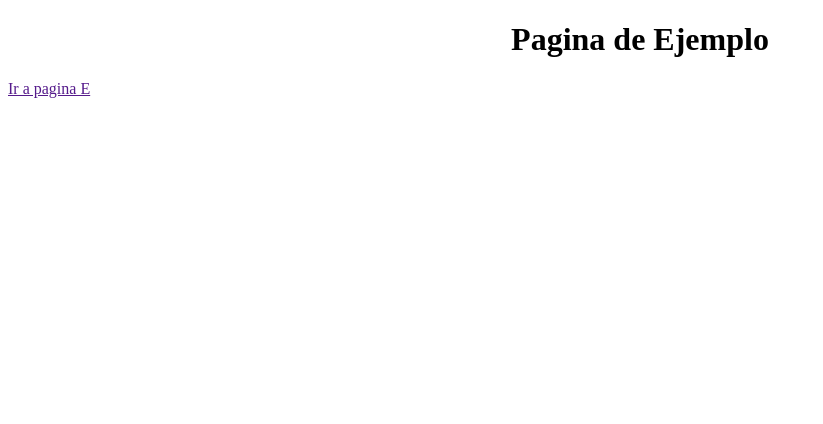
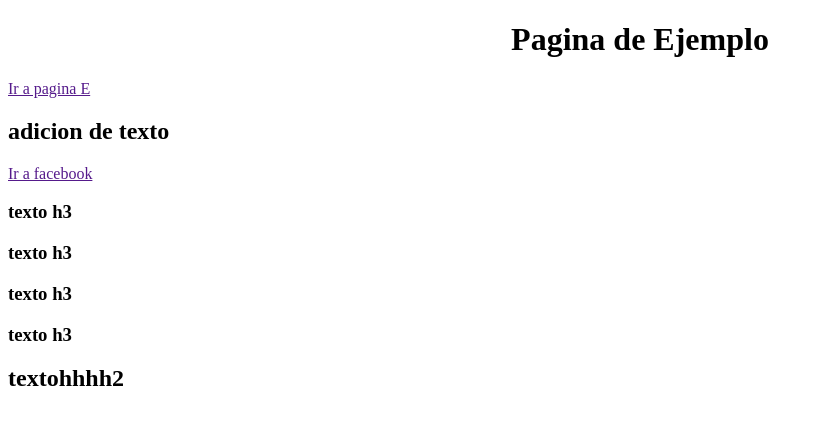
Before and after one commit to JaimePjs/PruebaGit, a plain HTML site: page index.html in a window 1280 px wide. Shown: the whole page, without its empty margins (0-823 px from the left). Drawn offline with Linux system fonts and the light colour scheme.

Commit message:
cambio de titulo a rama otros cambios

```diff
--- a/index.html
+++ b/index.html
@@ -1,12 +1,20 @@
 <!DOCTYPE html>
 <html>
 <head>
-	<title>Ejemplo GIT</title>
+	<title>Titulo en rama otros cambios</title>
 </head>
 <body>
 	<center>
 		<h1>Pagina de Ejemplo</h1>
 	</center>
 	<a href="">Ir a pagina E</a>
+		<h2>adicion de texto</h2>
+		<a href="">Ir a facebook</a>
+		<h3>texto h3</h3>
+		<h3>texto h3</h3>
+		<h3>texto h3</h3>
+		<h3>texto h3</h3>
+			<h2>textohhhh2</h2>
+
 </body>
 </html>
```
